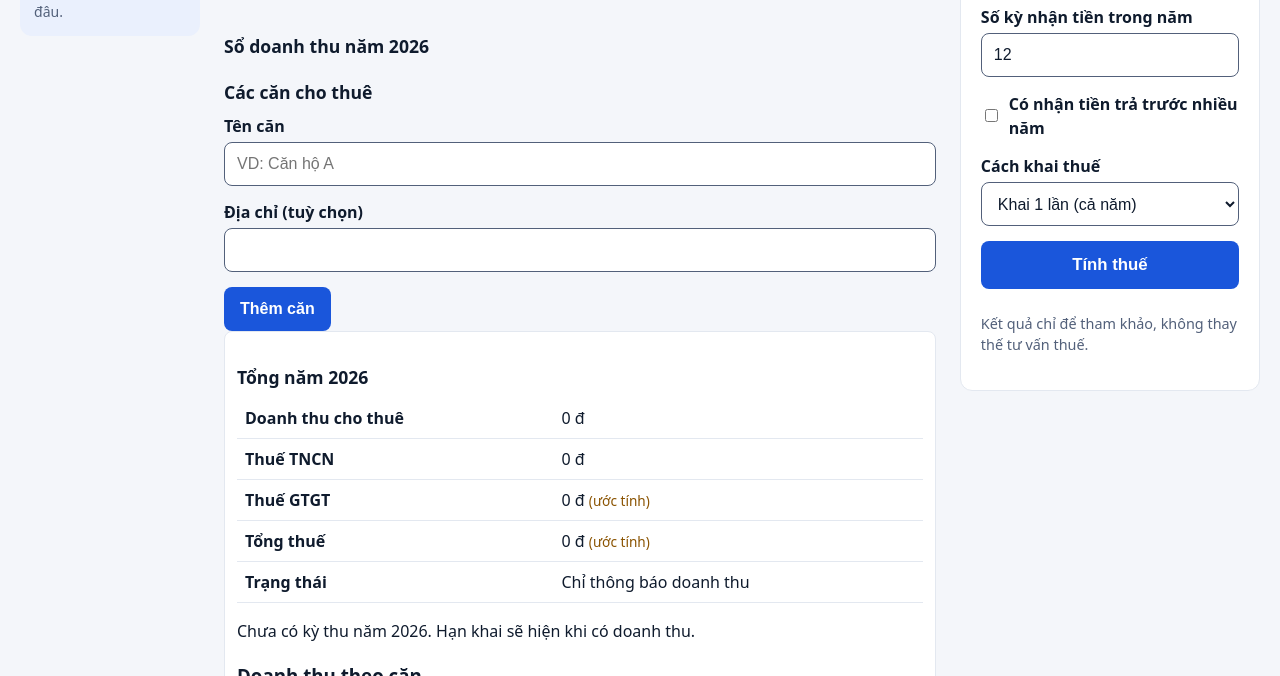
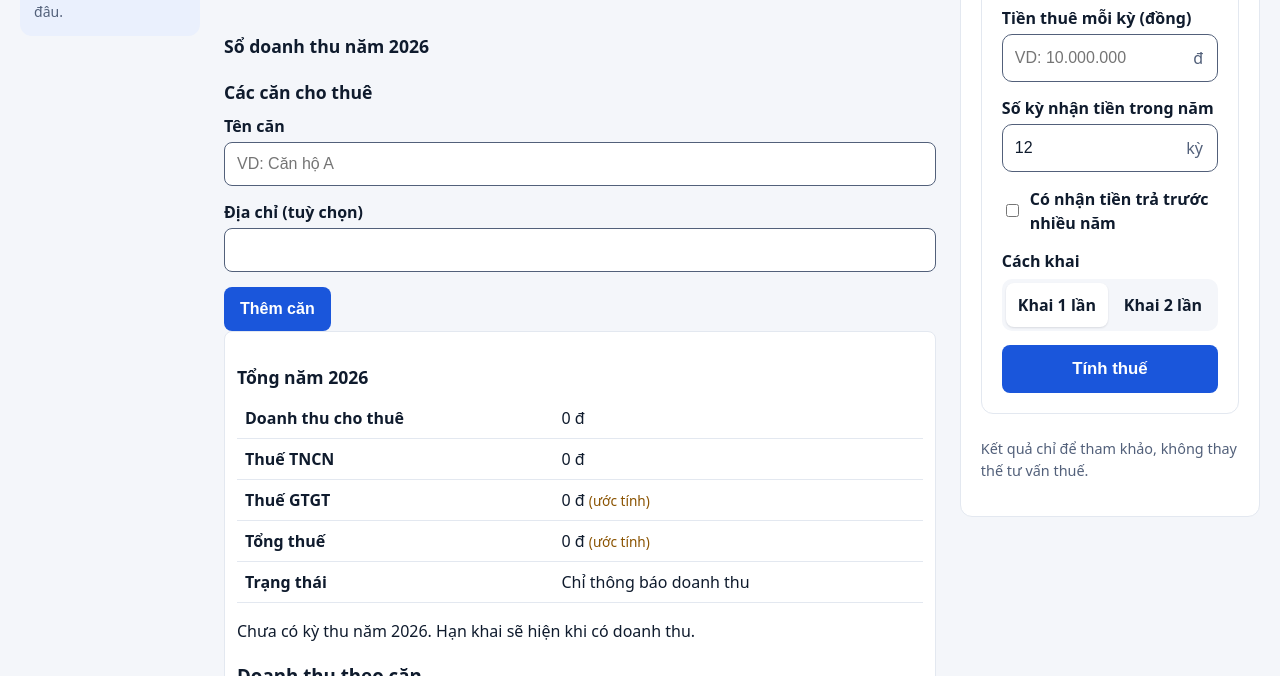
Before and after one commit to Silver-RP/thue-cho-thue, a website built with Vite: page index.html in a window 1280 px wide. Shown: the part 424-1100 px from the top of the page. Built offline with nearby package versions, Linux system fonts and the light colour scheme; no server answers.

Commit message:
feat(R8/dev-04): thẻ Tính nhanh một hợp đồng, radio cách khai, thẻ kết quả .mini
Co-Authored-By: Claude Sonnet 5.5 <noreply@anthropic.com>

```diff
--- a/src/ui/form.ts
+++ b/src/ui/form.ts
@@ -1,4 +1,4 @@
-import { availableYears, type TaxRules } from "../rules";
+import { availableYears, getRules, type TaxRules } from "../rules";
 import { calculate, type CalcForm, type PrepaidForm } from "./calculator";
 import { formatVnd, parseVnd } from "./money";
 
@@ -37,12 +37,18 @@ function el<K extends keyof HTMLElementTagNameMap>(
 
 let counter = 0;
 
-function field(parent: HTMLElement, prefix: string, label: string, control: HTMLElement): Field {
+function field(parent: HTMLElement, prefix: string, label: string, control: HTMLElement, suffix?: string): Field {
   const id = `${prefix}-${control.getAttribute("name")}`;
   control.id = id;
   const errId = `${id}-error`;
   const wrap = el("div", { class: "field" });
-  wrap.append(el("label", { for: id }, label), control);
+  if (suffix) {
+    const box = el("div", { class: "input" });
+    box.append(control, el("span", { class: "suffix" }, suffix));
+    wrap.append(el("label", { for: id }, label), box);
+  } else {
+    wrap.append(el("label", { for: id }, label), control);
+  }
   const error = el("p", { class: "field-error", id: errId, role: "alert" });
   error.hidden = true;
   wrap.append(error);
@@ -94,8 +100,8 @@ export function mountCalculator(root: HTMLElement, options: MountOptions): () =>
   }
 
   const form = el("form", { class: "calc", novalidate: "" });
-  const rent = field(form, prefix, "Tiền thuê mỗi kỳ (đồng)", el("input", { type: "text", name: "rent", inputmode: "numeric", autocomplete: "off", placeholder: "VD: 10.000.000" }));
-  const periods = field(form, prefix, "Số kỳ nhận tiền trong năm", el("input", { type: "text", name: "periods", inputmode: "numeric", autocomplete: "off", value: "12" }));
+  const rent = field(form, prefix, "Tiền thuê mỗi kỳ (đồng)", el("input", { type: "text", name: "rent", inputmode: "numeric", autocomplete: "off", placeholder: "VD: 10.000.000" }), "đ");
+  const periods = field(form, prefix, "Số kỳ nhận tiền trong năm", el("input", { type: "text", name: "periods", inputmode: "numeric", autocomplete: "off", value: "12" }), "kỳ");
 
   const prepaidToggleWrap = el("div", { class: "field field-check" });
   const toggle = el("input", { type: "checkbox", name: "prepaidOn", id: `${prefix}-prepaidOn` });
@@ -116,15 +122,28 @@ export function mountCalculator(root: HTMLElement, options: MountOptions): () =>
     prepaidBox.hidden = !toggle.checked;
   });
 
-  const filingSel = el("select", { name: "filing" });
-  filingSel.append(el("option", { value: "once" }, "Khai 1 lần (cả năm)"), el("option", { value: "twice" }, "Khai 2 lần (theo kỳ)"));
-  field(form, prefix, "Cách khai thuế", filingSel);
+  const filingBox = el("fieldset", { class: "field filing" });
+  filingBox.append(el("legend", {}, "Cách khai"));
+  const seg = el("div", { class: "seg" });
+  const radios: HTMLInputElement[] = [];
+  for (const [value, text] of [["once", "Khai 1 lần"], ["twice", "Khai 2 lần"]] as const) {
+    const lab = el("label");
+    const r = el("input", { type: "radio", name: "filing", value });
+    r.checked = value === "once";
+    radios.push(r);
+    lab.append(r, text);
+    seg.append(lab);
+  }
+  filingBox.append(seg);
+  form.append(filingBox);
 
   form.append(el("button", { type: "submit", class: "primary" }, "Tính thuế"));
 
   const results = el("section", { class: "results", "aria-live": "polite" });
   const disclaimer = el("p", { class: "disclaimer" }, DISCLAIMER);
-  root.append(el("h1", {}, "Thuế cho thuê nhà"), form, results, disclaimer);
+  const card = el("section", { class: "card calc-card", "aria-labelledby": `${prefix}-title` });
+  card.append(el("h2", { id: `${prefix}-title` }, "Tính nhanh một hợp đồng"), form, results);
+  root.append(el("h1", {}, "Thuế cho thuê nhà"), card, disclaimer);
 
   const readInt = (f: Field, min: number, max: number, what: string): number | null => {
     const raw = (f.el as HTMLInputElement).value.trim();
@@ -175,7 +194,7 @@ export function mountCalculator(root: HTMLElement, options: MountOptions): () =>
       rentPerPeriod: rentV,
       periodsInYear: periodsV,
       prepaid,
-      filingMode: filingSel.value === "twice" ? "twice" : "once",
+      filingMode: radios.find((r) => r.checked)?.value === "twice" ? "twice" : "once",
     };
     const out = calculate(input, options.rules);
     if (out.error || !out.result) {
@@ -183,6 +202,26 @@ export function mountCalculator(root: HTMLElement, options: MountOptions): () =>
       return;
     }
     const r = out.result;
+
+    const mini = el("div", { class: "mini", role: "status" });
+    const notice = r.deadlines.find((d) => d.kind === "revenue_notice");
+    if (r.status === "taxable") {
+      mini.classList.add("due");
+      const sub = el("p", {}, `Thuế TNCN ${formatVnd(r.totalPit)}, thuế GTGT ${formatVnd(r.totalVat)}`);
+      if (r.vatEstimated) sub.append(" ", el("span", { class: "chip est" }, "ước tính"));
+      mini.append(el("b", {}, `Phải nộp khoảng ${formatVnd(r.totalTax)}`), sub);
+    } else {
+      const threshold = (options.rules ?? getRules(options.year)).threshold;
+      mini.append(
+        el("b", {}, "Chưa phải nộp thuế"),
+        el(
+          "p",
+          {},
+          `Doanh thu ${formatVnd(r.totalRevenue)} dưới ngưỡng ${formatVnd(threshold)}.` +
+            (notice ? ` Chỉ cần thông báo doanh thu trước ${dmy(notice.date)}.` : ""),
+        ),
+      );
+    }
 
     const wrap = el("div", { class: "table-scroll" });
     const table = el("table", { class: "result-table" });
@@ -214,7 +253,7 @@ export function mountCalculator(root: HTMLElement, options: MountOptions): () =>
       li.append(el("br"), el("small", { class: "citation" }, `Căn cứ: ${s.citation}`));
       steps.append(li);
     }
-    results.append(el("h2", {}, "Kết quả"), wrap, el("h2", {}, "Giải thích từng bước"), steps);
+    results.append(mini, el("h2", {}, "Kết quả"), wrap, el("h2", {}, "Giải thích từng bước"), steps);
   };
 
   form.addEventListener("submit", (e) => {
--- a/src/ui/style.css
+++ b/src/ui/style.css
@@ -717,3 +717,96 @@ button.primary {
 .lg-total-row td {
   font-weight: 700;
 }
+
+/* Máy tính nhanh: ô tiền có hậu tố, nút chọn cách khai, thẻ kết quả */
+.input {
+  display: flex;
+  align-items: center;
+  min-height: 48px;
+  border: 1px solid var(--muted);
+  border-radius: 10px;
+  background: var(--surface);
+}
+
+.input input[type="text"] {
+  flex: 1;
+  min-width: 0;
+  border: 0;
+  background: transparent;
+}
+
+.input .suffix {
+  padding: 0 14px;
+  color: var(--muted);
+}
+
+.filing {
+  border: 0;
+  padding: 0;
+  margin: 0 0 14px;
+}
+
+.filing legend {
+  font-weight: 600;
+  margin-bottom: 6px;
+  padding: 0;
+}
+
+.seg {
+  display: grid;
+  grid-template-columns: 1fr 1fr;
+  gap: 4px;
+  padding: 4px;
+  border-radius: 10px;
+  background: var(--bg);
+}
+
+.seg label {
+  position: relative;
+  display: flex;
+  align-items: center;
+  justify-content: center;
+  min-height: 44px;
+  margin: 0;
+  border-radius: 8px;
+  font-weight: 600;
+  cursor: pointer;
+}
+
+.seg input {
+  position: absolute;
+  opacity: 0;
+}
+
+.seg label:has(input:checked) {
+  background: var(--surface);
+  box-shadow: 0 1px 2px rgb(15 27 45 / 0.12);
+}
+
+.seg label:has(input:focus-visible) {
+  outline: 2px solid var(--primary);
+}
+
+.mini {
+  margin-top: 16px;
+  padding: 14px 16px;
+  border-radius: 10px;
+  background: var(--ok-soft);
+  color: var(--ok);
+}
+
+.mini.due {
+  background: var(--due-soft);
+  color: var(--due);
+}
+
+.mini b {
+  display: block;
+  font-size: 1.125rem;
+}
+
+.mini p {
+  margin: 4px 0 0;
+  color: var(--text);
+  font-size: 0.9375rem;
+}
```
Also changed, not shown: tests/ui/calc-card.test.ts (added, +87 -0 lines), tests/ui/calc-past.test.ts (+1 -1 lines), tests/ui/e2e.test.ts (+1 -1 lines).
